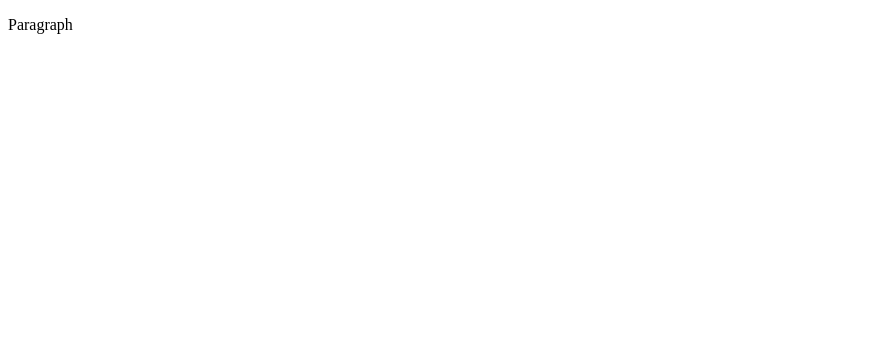
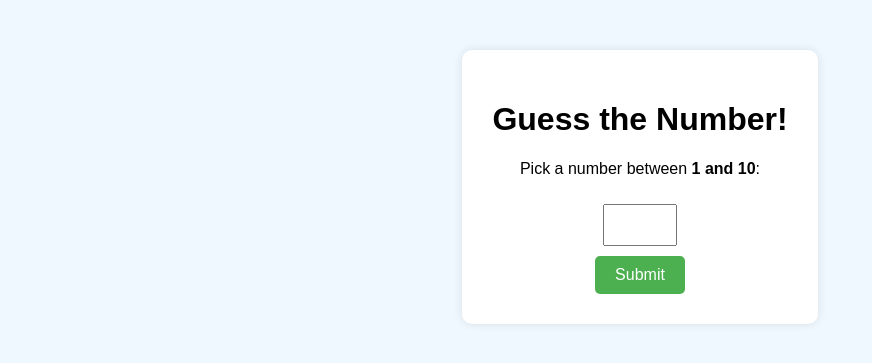
Before and after one commit to ICD2O-Digital-Tech-IsaaqS/Unit4-01-PHP-GuessMyNumber, a PHP site: page / in a window 1280 px wide. Before the commit the part shown is almost empty. Shown: the top 363 px of the page, without its empty margins (0-872 px from the left). Run offline with PHP 8.4, Linux system fonts and the light colour scheme.

Commit message:
Number PHP

```diff
--- a/css/style.css
+++ b/css/style.css
@@ -1,4 +1,65 @@
-/* Created by: Mr. Coxall
-* Created on: Sep 2020
+/* Created by: Isaaq Simon
+* Created on: April 2025
 * This file contains the CSS for index.html
 */
+/* Style the entire page */
+body {
+    background-color: #f0f8ff;
+    /* Light blue background */
+    font-family: Arial, sans-serif;
+    /* Set font */
+    text-align: center;
+    /* Center align text */
+    margin-top: 50px;
+    /* Add top margin */
+}
+
+/* Style the container that holds everything */
+.container {
+    background-color: #fff;
+    /* White background */
+    padding: 30px;
+    /* Space inside container */
+    border-radius: 10px;
+    /* Rounded corners */
+    box-shadow: 0 0 10px rgba(0, 0, 0, 0.1);
+    /* Light shadow */
+    display: inline-block;
+    /* Shrink container to fit content */
+}
+
+/* Style the number input */
+input[type="number"] {
+    padding: 10px;
+    width: 50px;
+    margin: 10px;
+    font-size: 16px;
+}
+
+/* Style the submit button */
+button {
+    padding: 10px 20px;
+    font-size: 16px;
+    cursor: pointer;
+    /* Cursor changes to pointer on hover */
+    background-color: #4caf50;
+    /* Green background */
+    color: white;
+    /* White text */
+    border: none;
+    /* No border */
+    border-radius: 5px;
+    /* Slightly rounded corners */
+}
+
+/* Change button color when hovering */
+button:hover {
+    background-color: #45a049;
+    /* Darker green on hover */
+}
+
+/* Style for the result message */
+#result {
+    margin-top: 20px;
+    font-size: 20px;
+}
--- a/index.html
+++ /dev/null
@@ -1,9 +0,0 @@
-<!DOCTYPE html>
-<html>
-  <head>
-    <title>Title</title>
-  </head>
-  <body>
-    <p>Paragraph</p>
-  </body>
-</html>
--- /dev/null
+++ b/index.php
@@ -0,0 +1,55 @@
+<!DOCTYPE html>
+<html lang="en">
+<head>
+  <meta charset="utf-8">
+  <meta name="description" content="Guess the number, with PHP">
+  <meta name="keywords" content="Immaculata, ICD2O">
+  <meta name="author" content="Isaaq Simon">
+  <meta name="viewport" content="width=device-width, initial-scale=1.0">
+  <link rel="apple-touch-icon" sizes="180x180" href="./favicon_io (13)/apple-touch-icon.png">
+  <link rel="icon" type="image/png" sizes="32x32" href="./favicon_io (13)/favicon-32x32.png">
+  <link rel="icon" type="image/png" sizes="16x16" href="./favicon_io (13)/favicon-16x16.png">
+  <link rel="manifest" href="./favicon_io (13)/site.webmanifest">
+  <title>Guess the Number!</title>
+  <!-- Link to external CSS file -->
+  <link rel="stylesheet" href="./css/style.css">
+</head>
+<body>
+
+<div class="container">
+    <h1>Guess the Number!</h1>
+    <p>Pick a number between <strong>1 and 10</strong>:</p>
+
+    <!-- Form for user to enter guess -->
+    <form method="POST">
+        <input type="number" name="guess" min="1" max="10" required>
+        <br>
+        <button type="submit">Submit</button>
+    </form>
+
+    <div class="result">
+        <?php
+        // Check if the form was submitted
+        if ($_SERVER['REQUEST_METHOD'] == 'POST') {
+            // Generate a random number between 1 and 10
+            $randomNumber = rand(1, 10);
+
+            // Get user's guess and convert to integer
+            $userGuess = (int)$_POST['guess'];
+
+            // First IF: user guessed correctly
+            if ($userGuess === $randomNumber) {
+                echo "<span class='success'>🎉 Congratulations! You guessed it right!</span>";
+            }
+
+            // Second IF: user guessed wrong
+            if ($userGuess !== $randomNumber) {
+                echo "<span class='error'>❌ Wrong! The correct number was $randomNumber.</span>";
+            }
+        }
+        ?>
+    </div>
+</div>
+
+</body>
+</html>
```
